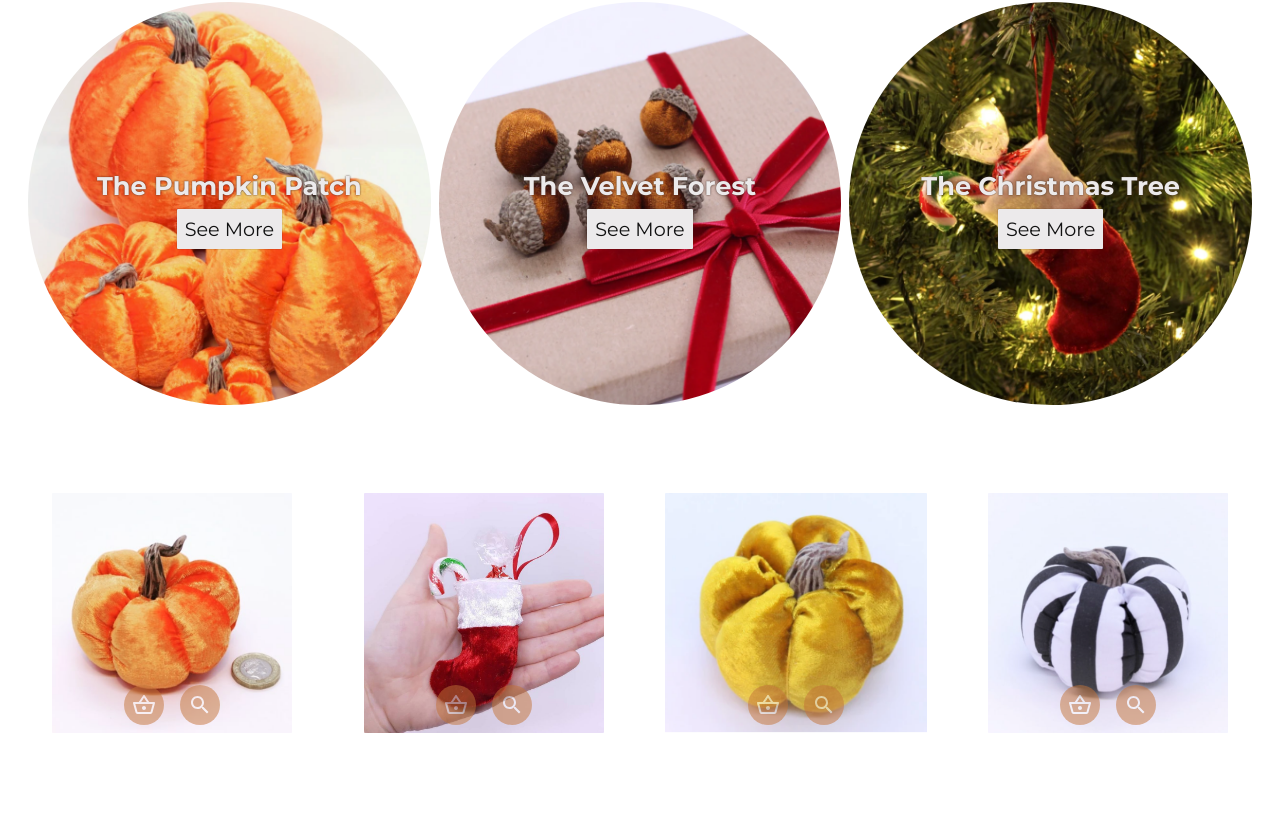
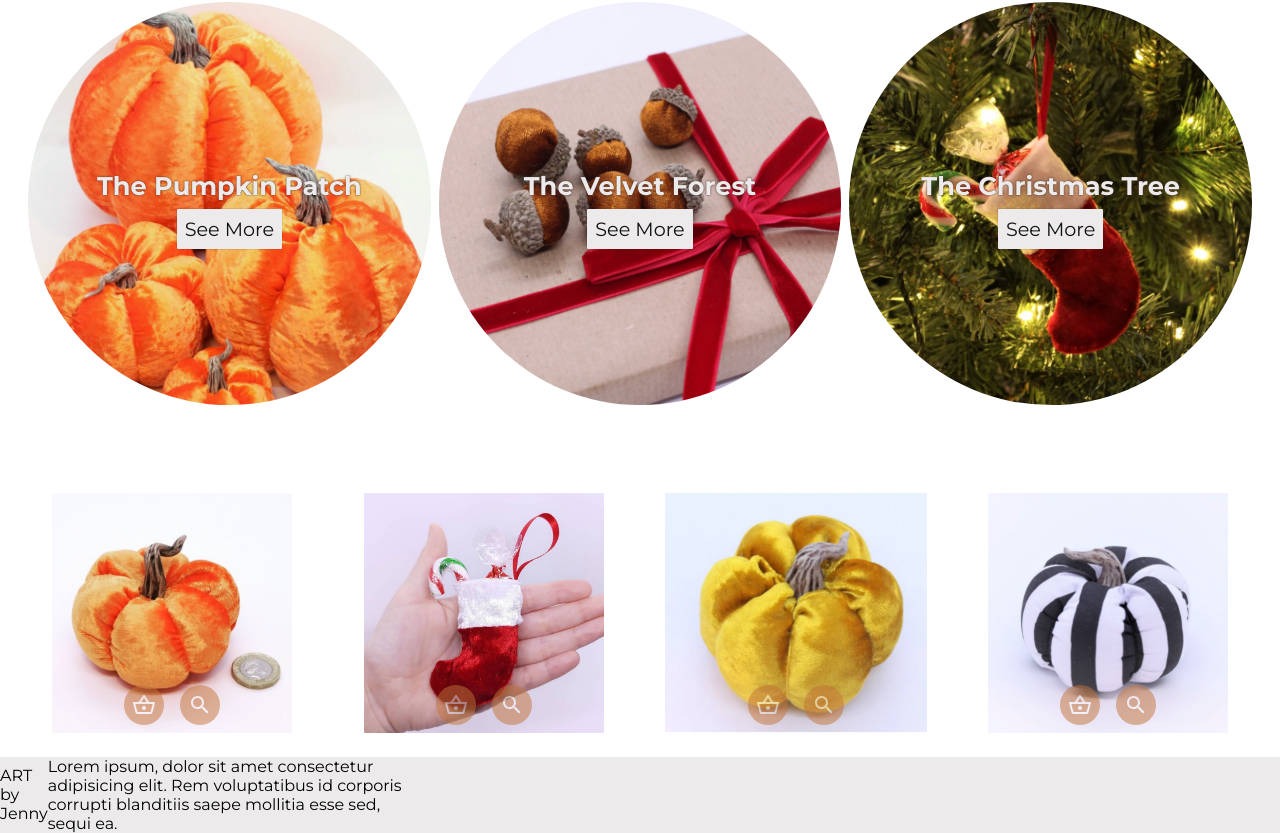
Before and after one commit to khatakslied/art-by-jenny, a React (Create React App) app: page / in a window 1280 px wide. Shown: the part 970-1803 px from the top of the page. Before the commit the page ends 1727 px from the top, so only its background shows below. Built offline with nearby package versions, Linux system fonts and the light colour scheme.

Commit message:
Add description to Footer.

```diff
--- a/src/components/Footer.jsx
+++ b/src/components/Footer.jsx
@@ -1,9 +1,52 @@
 import React from 'react';
+import styled from 'styled-components';
+
+const Container = styled.div`
+  display: flex;
+  background-color: #ECEAEB;
+`;
+
+const Left = styled.div`
+  flex: 1;
+  display: flex;
+  justify-content: flex-start;
+  align-items: center;
+`;
+
+const LogoText = styled.div`
+
+`;
+
+const Description = styled.div`
+
+`;
+
+const Center = styled.div`
+  flex: 1;
+  display: flex;
+  justify-content: center;
+`;
+
+const Right = styled.div`
+  flex: 1;
+  display: flex;
+  align-items: center;
+  justify-content: flex-end;
+`;
 
 const Footer = () => {
   return (
     <Container>
-
+      <Left>
+        <LogoText>
+          ART by Jenny
+          </LogoText>
+        <Description>
+          Lorem ipsum, dolor sit amet consectetur adipisicing elit. Rem voluptatibus id corporis corrupti blanditiis saepe mollitia esse sed, sequi ea.
+        </Description>
+      </Left>
+      <Center></Center>
+      <Right></Right>
     </Container>
   );
 };
--- a/src/pages/Home.jsx
+++ b/src/pages/Home.jsx
@@ -4,6 +4,7 @@ import Announcement from '../components/Announcement';
 import Slider from '../components/Slider';
 import Categories from '../components/Categories';
 import Products from '../components/Products';
+import Footer from '../components/Footer';
 
 
 const Home = () => {
@@ -14,6 +15,7 @@ const Home = () => {
       <Slider />
       <Categories />
       <Products />
+      <Footer />
     </div>
   );
 };
```
